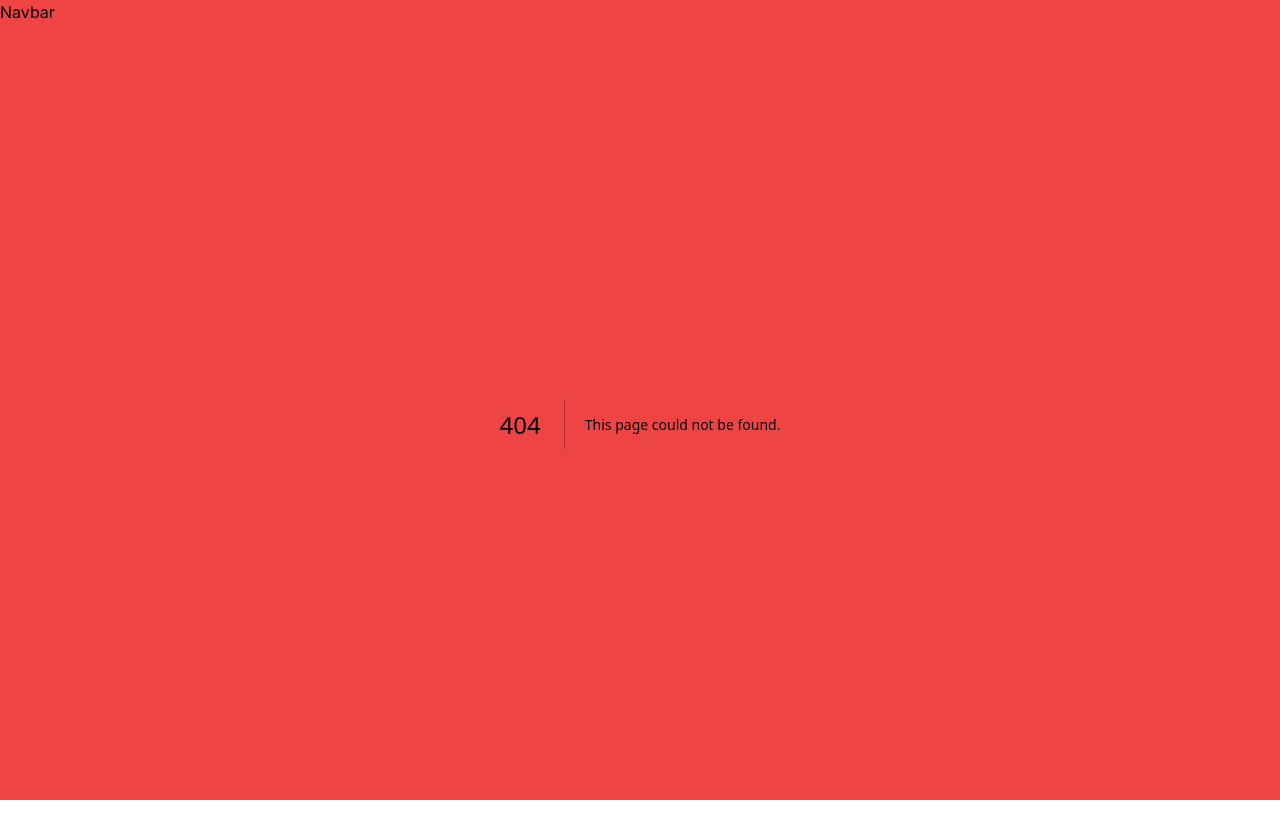
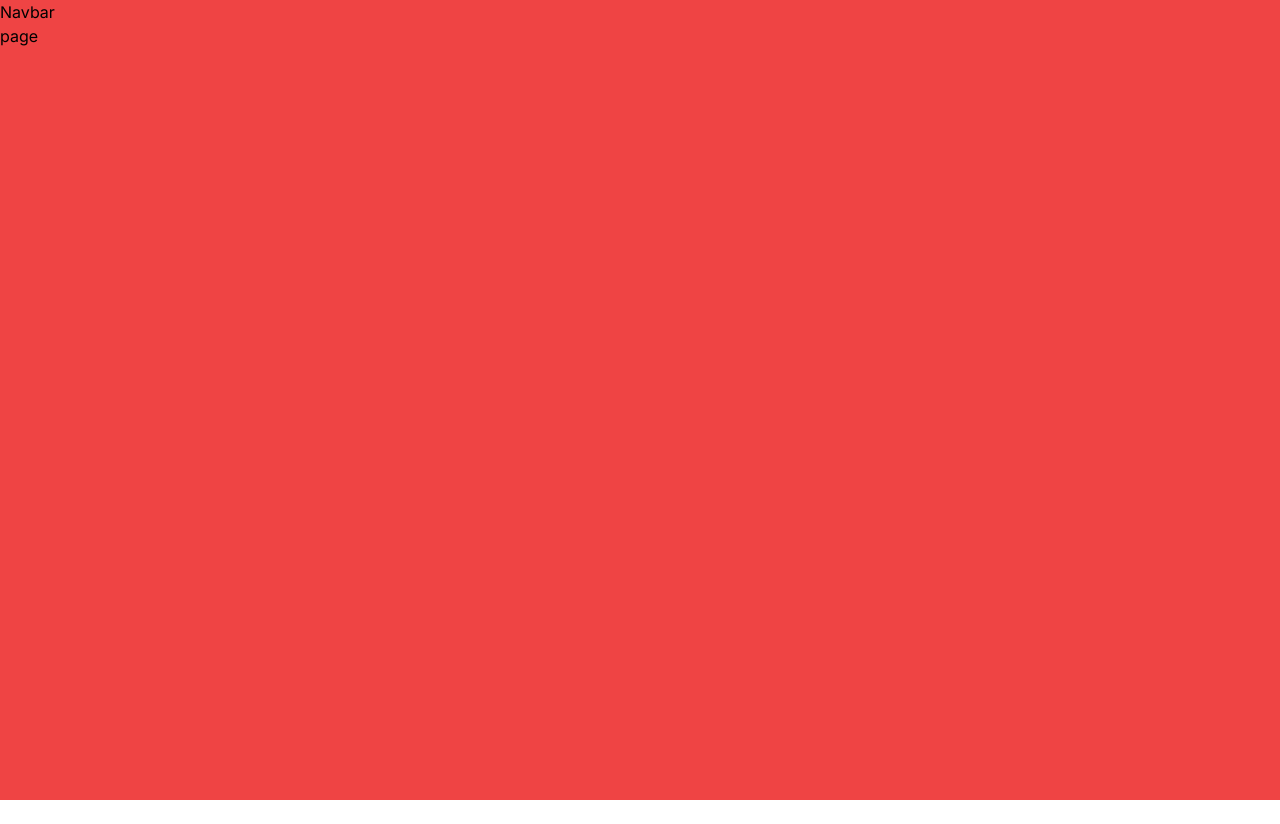
Before and after one commit to amine-omari/my-portfolio, a Next.js app: page /contact in a window 1280 px wide. Before the commit this address had no page. After the commit the page ends 800 px from the top, so only its background shows below. Built offline with nearby package versions, Linux system fonts and the light colour scheme.

Commit message:
feat: add new contact page

```diff
--- /dev/null
+++ b/src/app/contact/page.jsx
@@ -0,0 +1,5 @@
+const PortfolioPage = () => {
+  return <div>page</div>;
+};
+
+export default PortfolioPage;
```
